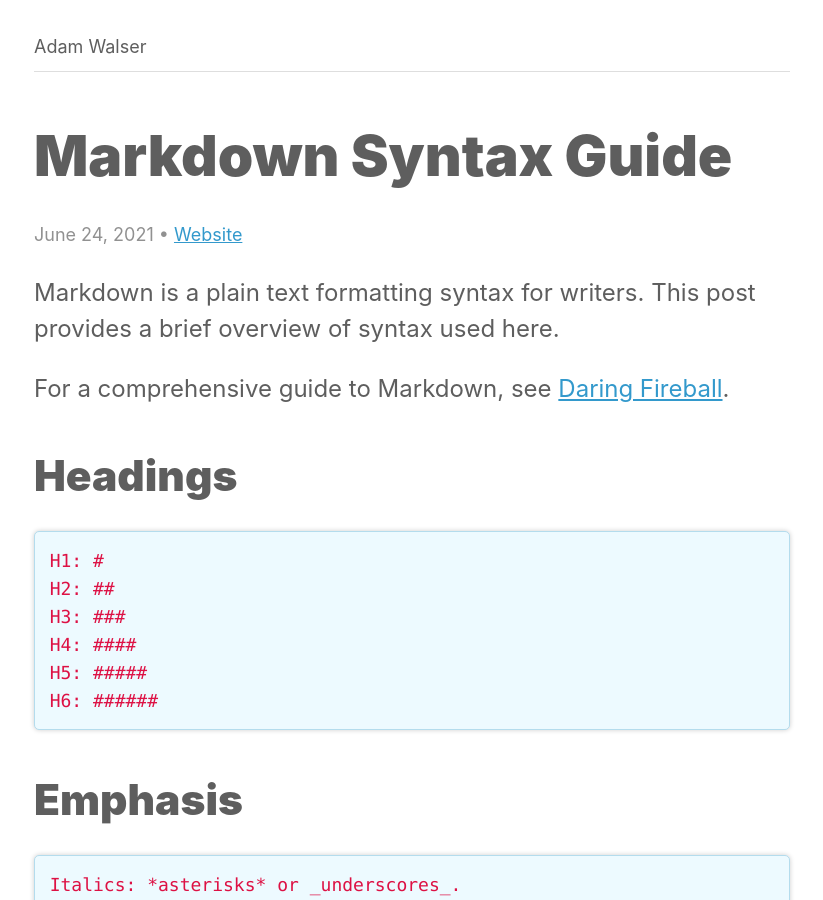
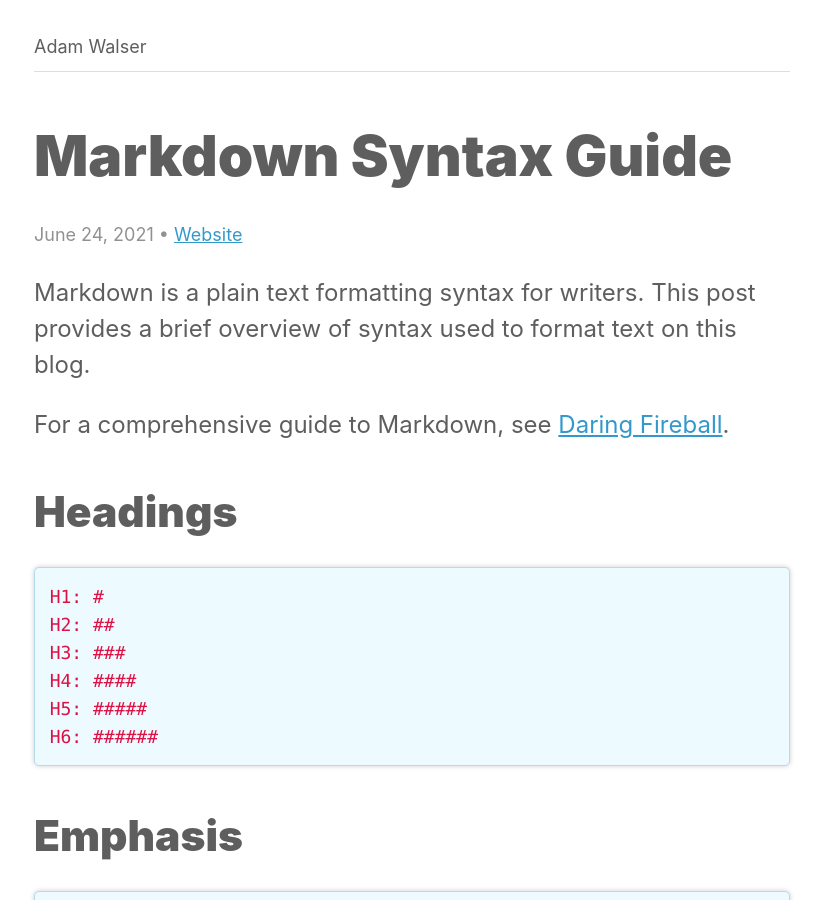
Before and after one commit to ajpwalser/ajpwalser.github.io, a Jekyll site: the page built from _posts/2021-06-24-markdown-syntax-guide.md, in a window 1280 px wide and 900 px high. Shown: the whole window, without its empty margins (228-1051 px from the left). Built offline with Jekyll 4.4.1, drawn with Linux system fonts in a browser that asks for light colours.

Commit message:
Update 2021-06-24-markdown-syntax-guide.md

```diff
--- a/_posts/2021-06-24-markdown-syntax-guide.md
+++ b/_posts/2021-06-24-markdown-syntax-guide.md
@@ -6,7 +6,7 @@
 date: 2021-06-24
 ---
 
-Markdown is a plain text formatting syntax for writers. This post provides a brief overview of syntax used here.<!--more-->
+Markdown is a plain text formatting syntax for writers. This post provides a brief overview of syntax used to format text on this blog.<!--more-->
 
 For a comprehensive guide to Markdown, see [Daring Fireball](https://daringfireball.net/projects/markdown/).
 
```
